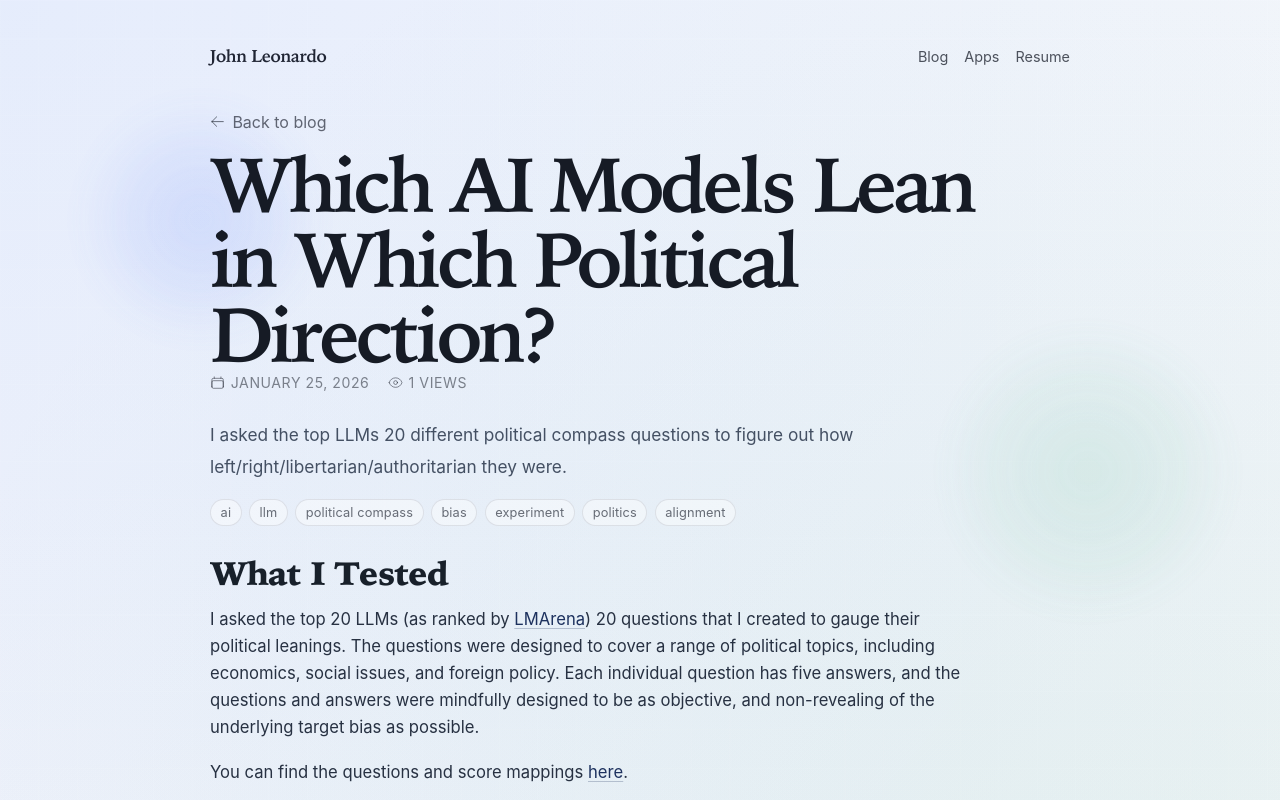
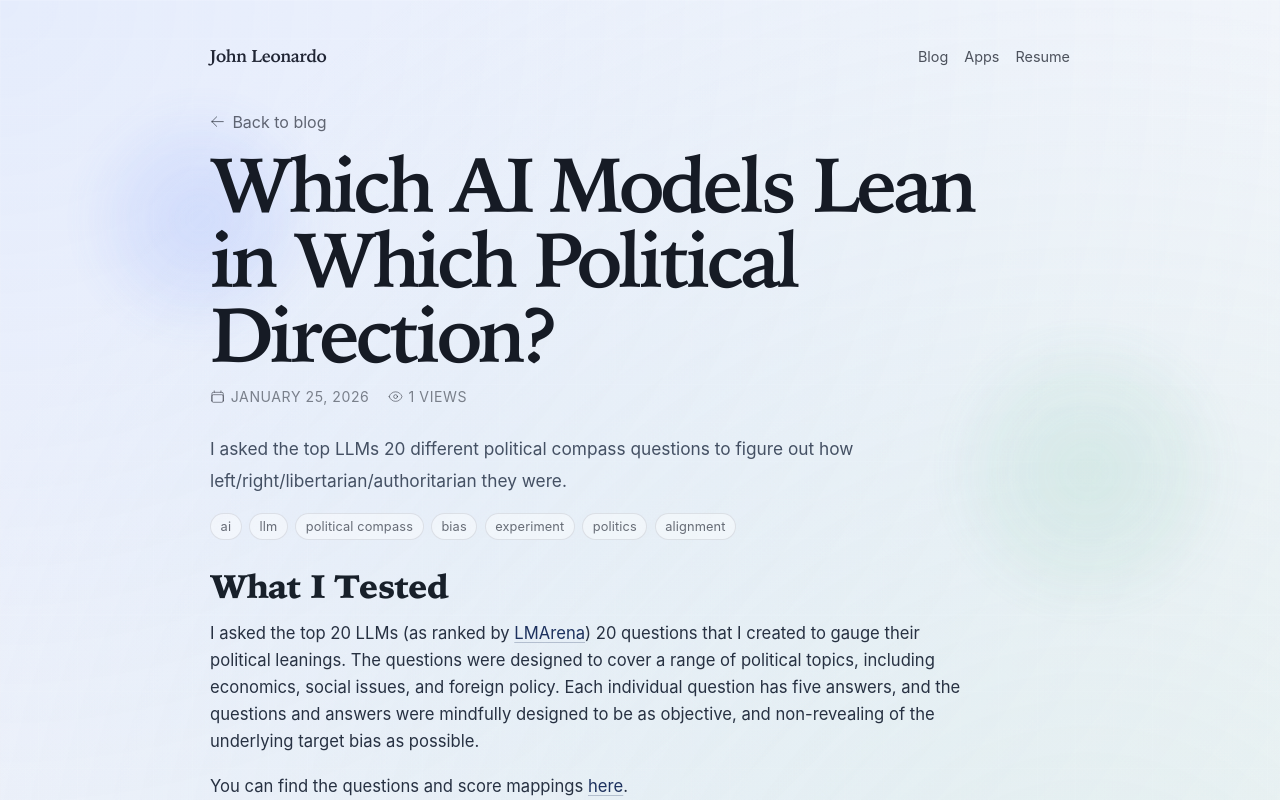
Before and after one commit to jdleo/jdleo-me-latest, a Next.js app: page /blog/ai-political-compass in a window 1280 px wide. Shown: the top 800 px of the page. Built offline with nearby package versions, Linux system fonts and the light colour scheme; no server answers; the database is empty.

Commit message:
Add spacing between blog post title and metadata

```diff
--- a/src/app/globals.css
+++ b/src/app/globals.css
@@ -2479,6 +2479,10 @@
   color: #161b25;
 }
 
+.obsidian-post-header .obsidian-entry-header {
+  margin-top: 0.85rem;
+}
+
 .obsidian-post-description {
   width: min(100%, 42rem);
   margin: 1rem 0 0;
```
